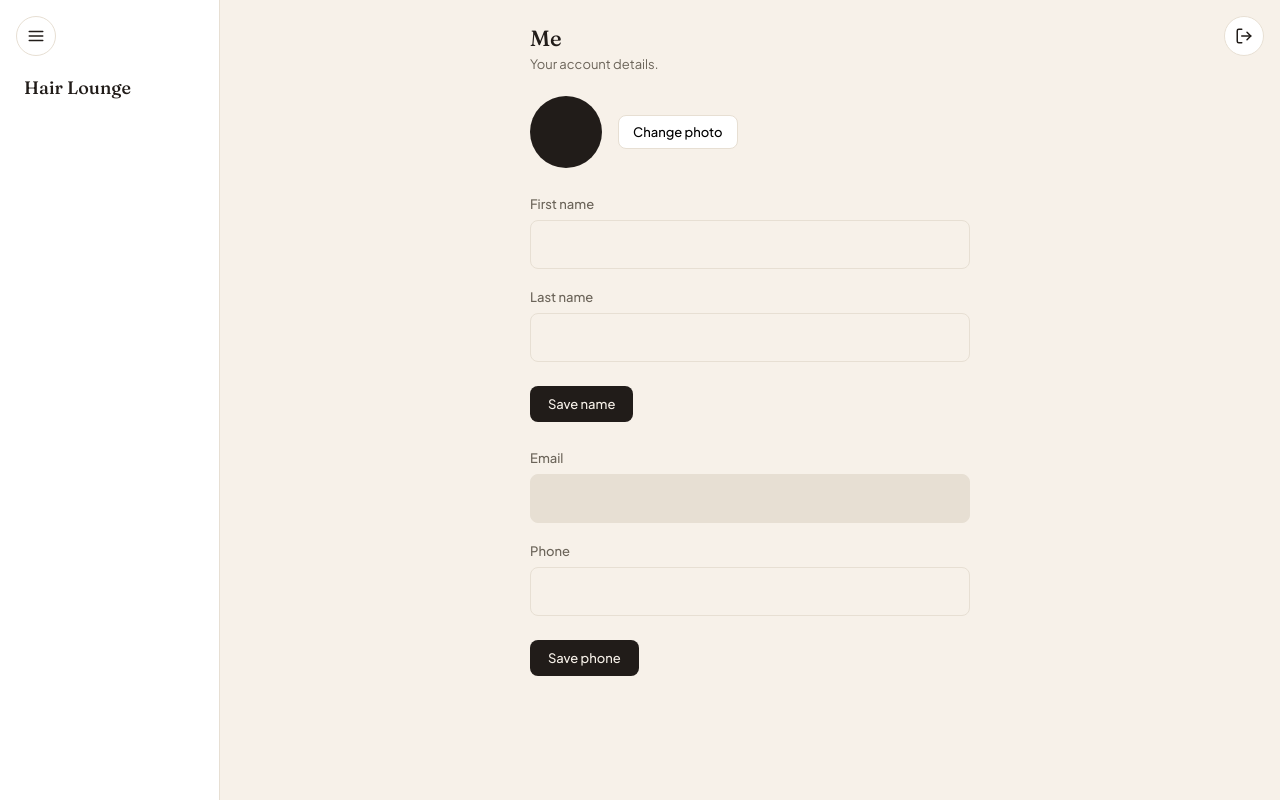
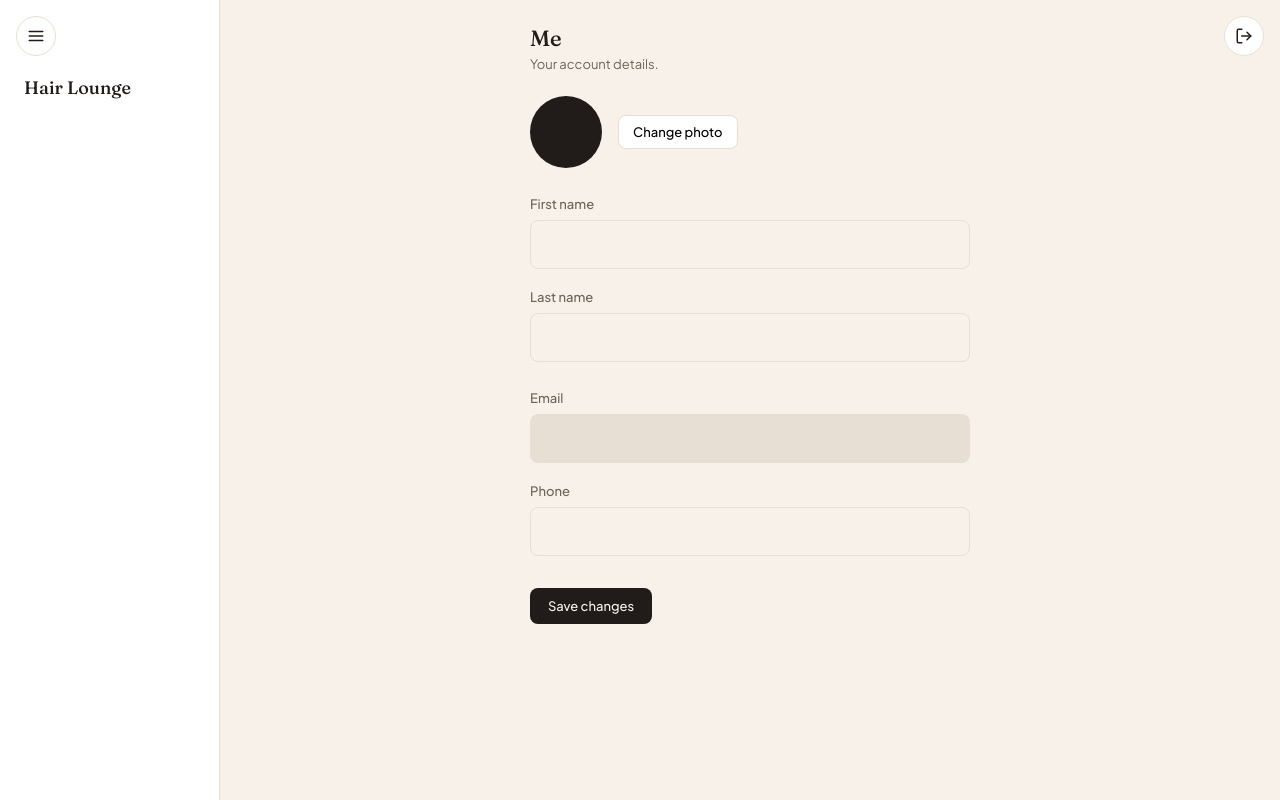
Before and after one commit to AhmadHaider-stu/Salon-Management-System, a FastAPI app: template app/frontend/templates/me.html in a window 1280 px wide. Run offline with FastAPI, Linux system fonts and the light colour scheme; the template is opened without the code that fills it, so the values that code supplies are empty.

Commit message:
Created one save button for the profile changes

```diff
--- a/app/frontend/static/css/base.css
+++ b/app/frontend/static/css/base.css
@@ -19,6 +19,25 @@
   margin: 0;
   padding: 0;
   box-sizing: border-box;
+}
+
+button,
+a,
+.clickable,
+.card-expand-btn,
+.month-day-row,
+.services-toggle-row,
+.tab-btn,
+.view-btn,
+.slot-btn,
+.nav-item,
+.nav-toggle,
+.logout-fixed-btn {
+  -webkit-tap-highlight-color: transparent;
+  -webkit-touch-callout: none;
+  -webkit-user-select: none;
+  -moz-user-select: none;
+  user-select: none;
 }
 
 body {
--- a/app/frontend/templates/me.html
+++ b/app/frontend/templates/me.html
@@ -25,8 +25,6 @@
       <label class="field-label" for="lNameField">Last name</label>
       <input type="text" id="lNameField" class="field-input" style="font-family: var(--font-body);" />
     </div>
-    <button type="button" class="me-save-btn" id="saveNameBtn">Save name</button>
-    <span class="me-save-status" id="nameStatus" style="display:none;">Saved</span>
   </div>
 
   <div class="me-section">
@@ -38,8 +36,6 @@
       <label class="field-label" for="phoneField">Phone</label>
       <input type="tel" id="phoneField" class="field-input" inputmode="numeric" pattern="[0-9+]*" style="font-family: var(--font-body);" />
     </div>
-    <button type="button" class="me-save-btn" id="savePhoneBtn">Save phone</button>
-    <span class="me-save-status" id="phoneNumStatus" style="display:none;"></span>
   </div>
 
   <div class="me-section" id="staffSection" style="display:none;">
@@ -52,11 +48,12 @@
       <label class="field-label" for="socialField">Instagram / Facebook link</label>
       <input type="text" id="socialField" class="field-input" style="font-family: var(--font-body);" placeholder="https://instagram.com/..." />
     </div>
-    <button type="button" class="me-save-btn" id="saveProfileBtn">Save profile</button>
-    <span class="me-save-status" id="profileStatus" style="display:none;">Saved</span>
   </div>
 
-  <div id="meError" style="display:none;" class="error-banner"></div>
+  <button type="button" class="me-save-btn" id="saveAllBtn">Save changes</button>
+  <span class="me-save-status" id="saveAllStatus" style="display:none;">Saved</span>
+
+  <div id="meError" style="display:none;" class="error-banner" style="margin-top: 16px;"></div>
 </div>
 
 <script>
@@ -73,6 +70,9 @@
     var el = document.getElementById('meError');
     el.textContent = message;
     el.style.display = 'block';
+  }
+  function clearError() {
+    document.getElementById('meError').style.display = 'none';
   }
 
   function renderAvatar(photoUrl, initials) {
@@ -111,9 +111,11 @@
     }
   }
 
-  document.getElementById('saveNameBtn').addEventListener('click', async function () {
-    document.getElementById('meError').style.display = 'none';
-    var res = await fetch('/user/rename', {
+  document.getElementById('saveAllBtn').addEventListener('click', async function () {
+    clearError();
+    var errors = [];
+
+    var nameRes = await fetch('/user/rename', {
       method: 'POST',
       headers: { 'Content-Type': 'application/json' },
       body: JSON.stringify({
@@ -121,46 +123,43 @@
         l_name: document.getElementById('lNameField').value
       })
     });
-    if (res.ok) {
-      showStatus('nameStatus');
-    } else {
-      var data = await res.json();
-      showError(data.detail || 'Could not save name.');
+    if (!nameRes.ok) {
+      var nameErr = await nameRes.json();
+      errors.push('Name: ' + (nameErr.detail || 'could not save'));
     }
-  });
 
-  document.getElementById('savePhoneBtn').addEventListener('click', async function () {
-    document.getElementById('meError').style.display = 'none';
-    var res = await fetch('/user/update-phone', {
+    var phoneRes = await fetch('/user/update-phone', {
       method: 'POST',
       headers: { 'Content-Type': 'application/json' },
       body: JSON.stringify({ phone: document.getElementById('phoneField').value })
     });
-    if (res.ok) {
-      var updated = await res.json();
+    if (phoneRes.ok) {
+      var updated = await phoneRes.json();
       document.getElementById('phoneField').value = updated.phone;
-      showStatus('phoneNumStatus', 'Saved');
     } else {
-      var data = await res.json();
-      showError(data.detail || 'Could not save phone number.');
+      var phoneErr = await phoneRes.json();
+      errors.push('Phone: ' + (phoneErr.detail || 'could not save'));
     }
-  });
 
-  document.getElementById('saveProfileBtn').addEventListener('click', async function () {
-    document.getElementById('meError').style.display = 'none';
-    var res = await fetch('/employee/' + currentEmployeeId, {
+    if (currentEmployeeId) {
+      var profileRes = await fetch('/employee/' + currentEmployeeId, {
         method: 'PUT',
         headers: { 'Content-Type': 'application/json' },
         body: JSON.stringify({
-        bio: document.getElementById('bioField').value,
-        socialMedia: document.getElementById('socialField').value
+          bio: document.getElementById('bioField').value || null,
+          socialMedia: document.getElementById('socialField').value || null
         })
       });
-    if (res.ok) {
-      showStatus('profileStatus');
+      if (!profileRes.ok) {
+        var profileErr = await profileRes.json();
+        errors.push('Profile: ' + (profileErr.detail || 'could not save'));
+      }
+    }
+
+    if (errors.length === 0) {
+      showStatus('saveAllStatus');
     } else {
-      var data = await res.json();
-      showError(data.detail || 'Could not save profile.');
+      showError(errors.join(' · '));
     }
   });
 
@@ -170,12 +169,17 @@
 
   document.getElementById('photoInput').addEventListener('change', async function () {
     var file = this.files[0];
-    if (!file || !currentEmployeeId) return;
+    if (!file) return;
+    if (!currentEmployeeId) {
+      showError('No employee record loaded — check that /user/me actually returns employee_id.');
+      return;
+    }
 
-    document.getElementById('meError').style.display = 'none';
+    clearError();
     var formData = new FormData();
     formData.append('file', file);
 
+    try {
       var res = await fetch('/employee/' + currentEmployeeId + '/photo', {
         method: 'PUT',
         body: formData
@@ -186,7 +190,11 @@
         renderAvatar(data.photo_url, '');
         showStatus('photoStatus');
       } else {
-      showError('Could not upload photo.');
+        var errData = await res.json();
+        showError('Upload failed: ' + (errData.detail || res.status));
+      }
+    } catch (err) {
+      showError('Network error during upload: ' + err.message);
     }
   });
 
```
Lines whose indentation alone changed are shown as unchanged.
